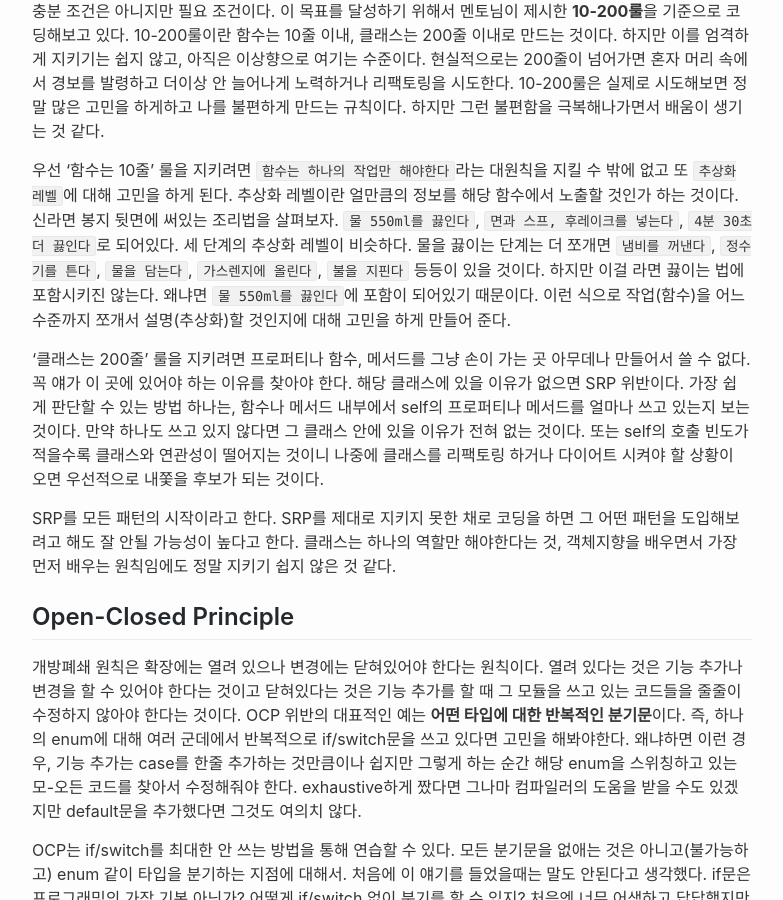
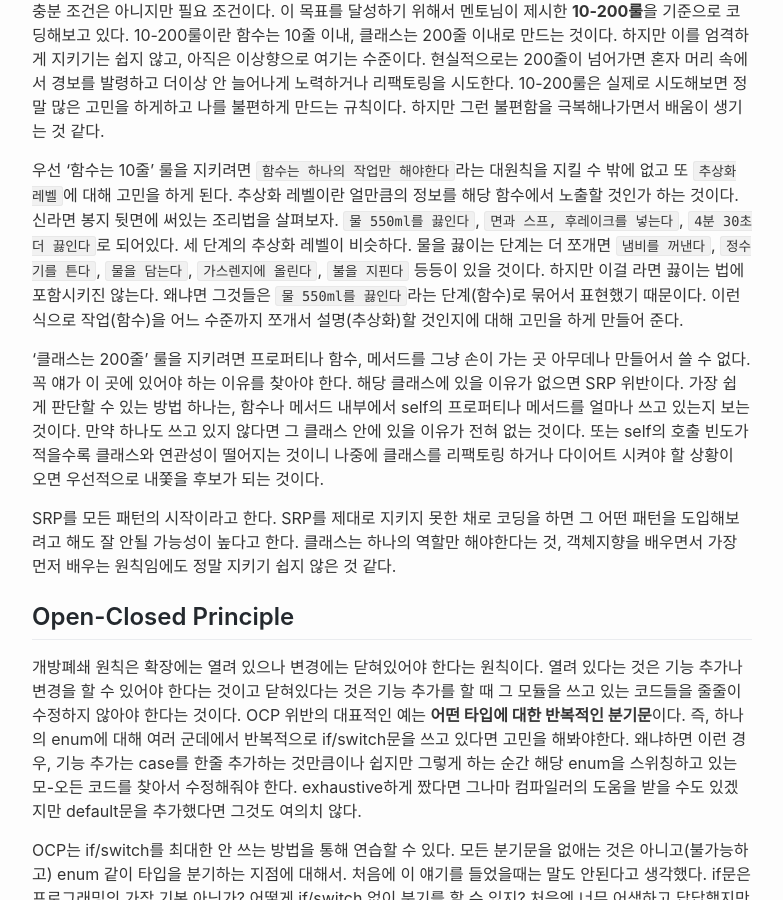
Before and after one commit to nsoojin/nsoojin.github.io, a Jekyll site: the page built from _posts/2019-02-17-solid-principles-in-swift.md, in a window 1280 px wide and 900 px high, scrolled down 1371 px. Shown: the whole window, without its empty margins (68-851 px from the left). Built offline with Jekyll 4.4.1, drawn with Linux system fonts in a browser that asks for light colours.

Commit message:
fix minor expressions

```diff
--- a/_posts/2019-02-17-solid-principles-in-swift.md
+++ b/_posts/2019-02-17-solid-principles-in-swift.md
@@ -32,7 +32,7 @@ SOLID는 로버트 마틴이라는 사람이 명명한 객체 지향 프로그
 
 SRP를 지키기 위해 당장 시도해볼 수 있는 것은 클래스를 작게 만드는 것이다. 클래스가 작다는 것이 SRP의 충분 조건은 아니지만 필요 조건이다. 이 목표를 달성하기 위해서 멘토님이 제시한 **10-200룰**을 기준으로 코딩해보고 있다. 10-200룰이란 함수는 10줄 이내, 클래스는 200줄 이내로 만드는 것이다. 하지만 이를 엄격하게 지키기는 쉽지 않고, 아직은 이상향으로 여기는 수준이다. 현실적으로는 200줄이 넘어가면 혼자 머리 속에서 경보를 발령하고 더이상 안 늘어나게 노력하거나 리팩토링을 시도한다. 10-200룰은 실제로 시도해보면 정말 많은 고민을 하게하고 나를 불편하게 만드는 규칙이다. 하지만 그런 불편함을 극복해나가면서 배움이 생기는 것 같다.
 
-우선 '함수는 10줄' 룰을 지키려면 `함수는 하나의 작업만 해야한다`라는 대원칙을 지킬 수 밖에 없고 또 `추상화 레벨`에 대해 고민을 하게 된다. 추상화 레벨이란 얼만큼의 정보를 해당 함수에서 노출할 것인가 하는 것이다. 신라면 봉지 뒷면에 써있는 조리법을 살펴보자. `물 550ml를 끓인다`, `면과 스프, 후레이크를 넣는다`, `4분 30초 더 끓인다`로 되어있다. 세 단계의 추상화 레벨이 비슷하다. 물을 끓이는 단계는 더 쪼개면 `냄비를 꺼낸다`, `정수기를 튼다`, `물을 담는다`, `가스렌지에 올린다`, `불을 지핀다` 등등이 있을 것이다. 하지만 이걸 라면 끓이는 법에 포함시키진 않는다. 왜냐면 `물 550ml를 끓인다`에 포함이 되어있기 때문이다. 이런 식으로 작업(함수)을 어느 수준까지 쪼개서 설명(추상화)할 것인지에 대해 고민을 하게 만들어 준다.
+우선 '함수는 10줄' 룰을 지키려면 `함수는 하나의 작업만 해야한다`라는 대원칙을 지킬 수 밖에 없고 또 `추상화 레벨`에 대해 고민을 하게 된다. 추상화 레벨이란 얼만큼의 정보를 해당 함수에서 노출할 것인가 하는 것이다. 신라면 봉지 뒷면에 써있는 조리법을 살펴보자. `물 550ml를 끓인다`, `면과 스프, 후레이크를 넣는다`, `4분 30초 더 끓인다`로 되어있다. 세 단계의 추상화 레벨이 비슷하다. 물을 끓이는 단계는 더 쪼개면 `냄비를 꺼낸다`, `정수기를 튼다`, `물을 담는다`, `가스렌지에 올린다`, `불을 지핀다` 등등이 있을 것이다. 하지만 이걸 라면 끓이는 법에 포함시키진 않는다. 왜냐면 그것들은 `물 550ml를 끓인다`라는 단계(함수)로 묶어서 표현했기 때문이다. 이런 식으로 작업(함수)을 어느 수준까지 쪼개서 설명(추상화)할 것인지에 대해 고민을 하게 만들어 준다.
 
 '클래스는 200줄' 룰을 지키려면 프로퍼티나 함수, 메서드를 그냥 손이 가는 곳 아무데나 만들어서 쓸 수 없다. 꼭 얘가 이 곳에 있어야 하는 이유를 찾아야 한다. 해당 클래스에 있을 이유가 없으면 SRP 위반이다. 가장 쉽게 판단할 수 있는 방법 하나는, 함수나 메서드 내부에서 self의 프로퍼티나 메서드를 얼마나 쓰고 있는지 보는 것이다. 만약 하나도 쓰고 있지 않다면 그 클래스 안에 있을 이유가 전혀 없는 것이다. 또는 self의 호출 빈도가 적을수록 클래스와 연관성이 떨어지는 것이니 나중에 클래스를 리팩토링 하거나 다이어트 시켜야 할 상황이 오면 우선적으로 내쫓을 후보가 되는 것이다.
 
```
